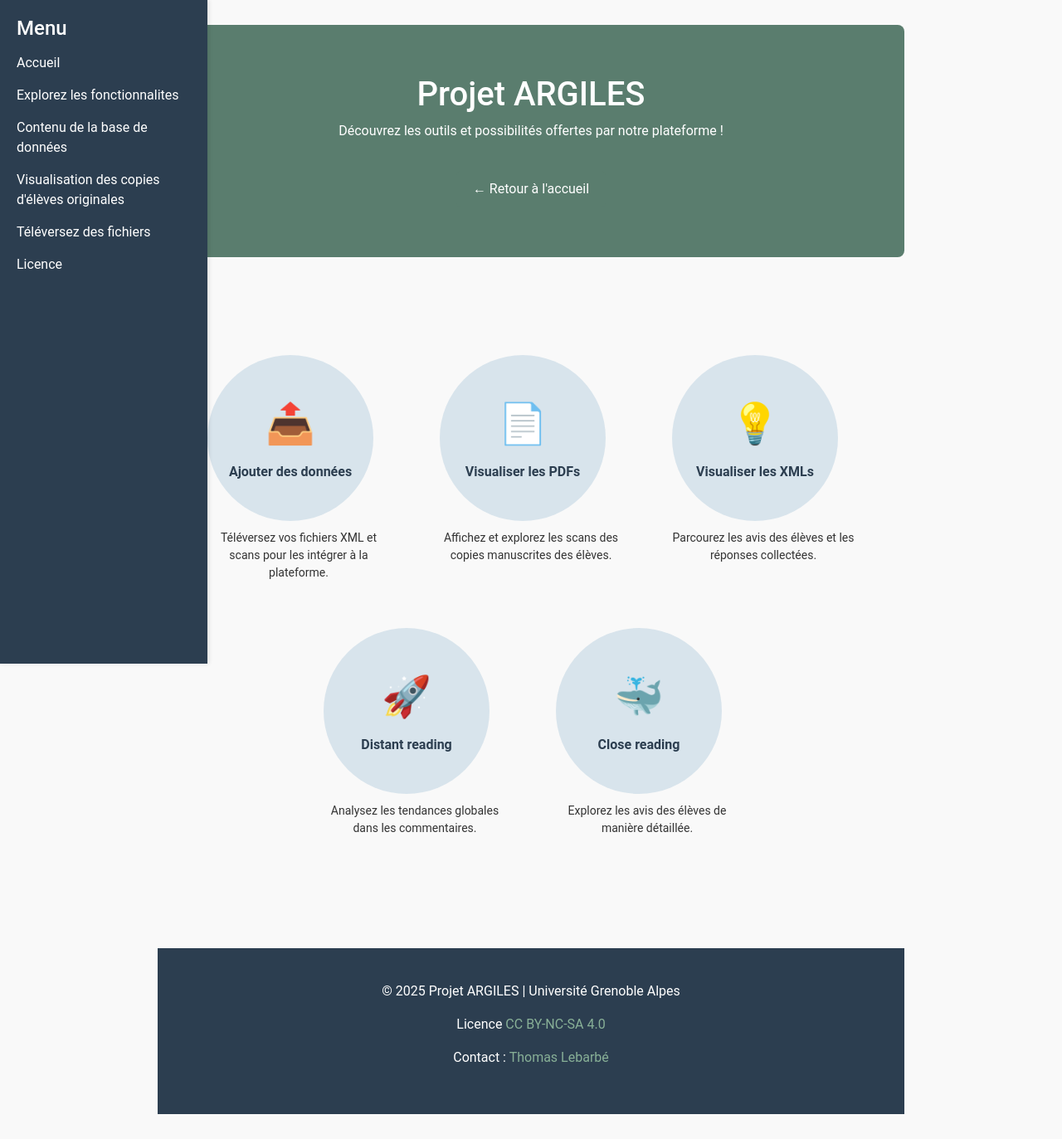
After one commit to zancap/ARGILES-Database-Management-and-NLP, a PHP site: page /functions.html in a window 1280 px wide. The commit adds this page. Shown: the whole page at 83% size. Run offline with PHP 8.4, Linux system fonts and the light colour scheme.

Commit message:
Add files via upload

```diff
--- /dev/null
+++ b/functions.html
@@ -0,0 +1,215 @@
+<!DOCTYPE html>
+<html lang="fr">
+<head>
+  <meta charset="UTF-8">
+  <meta name="viewport" content="width=device-width, initial-scale=1.0">
+  <title>Fonctionnalités - Projet ARGILES</title>
+  <!-- Bootstrap CSS -->
+  <link href="https://cdn.jsdelivr.net/npm/bootstrap@5.3.0/dist/css/bootstrap.min.css" rel="stylesheet">
+  <style>
+    /* Base Styling */
+    body {
+      font-family: 'Roboto', sans-serif;
+      background-color: #f9f9f9;
+      color: #333;
+      margin: 0;
+      padding: 0;
+      text-align: center;
+    }
+    /* Floating Sidebar */
+    .sidebar {
+      width: 250px;
+      position: fixed;
+      top: 0;
+      left: 0;
+      height: 100%;
+      background-color: #2c3e50;
+      color: #fff;
+      padding: 20px;
+      box-shadow: 2px 0 5px rgba(0,0,0,0.1);
+      z-index: 1000;
+      text-align: left;
+    }
+    .sidebar a {
+      color: #fff;
+      text-decoration: none;
+      display: block;
+      margin: 15px 0;
+      font-size: 16px;
+    }
+    .sidebar a:hover {
+      text-decoration: underline;
+    }
+    /* Header & Footer Styling */
+    .header-container,
+    .footer-container {
+      max-width: 900px;
+      margin: auto;
+      padding: 30px 0;
+      text-align: center;
+    }
+    header {
+      background-color: #5a7d6e;
+      color: #fff;
+      border-radius: 8px;
+	  padding: 60px 20px; /* Increased padding for more height */
+    }
+    footer {
+      background-color: #2c3e50;
+      color: #fff;
+      margin-top: 40px;
+	  padding: 40px 0;
+    }
+    footer a {
+      color: #88b097;
+      text-decoration: none;
+    }
+    footer a:hover {
+      text-decoration: underline;
+    }
+    /* Bubble Styling */
+    .bubble-container {
+      display: flex;
+      justify-content: center;
+      flex-wrap: wrap;
+      gap: 60px;
+      margin-top: 40px;
+    }
+    .bubble {
+      width: 200px;
+      height: 200px;
+      border-radius: 50%;
+      background-color: rgba(88, 144, 187, 0.2); /* Light transparent blue */
+      color: #2c3e50;
+      display: flex;
+      flex-direction: column;
+      align-items: center;
+      justify-content: center;
+      text-align: center;
+      font-size: 16px;
+      font-weight: bold;
+      text-decoration: none;
+      transition: transform 0.2s ease, background-color 0.3s ease;
+    }
+    .bubble:hover {
+      background-color: rgba(88, 144, 187, 0.4);
+      transform: scale(1.1);
+    }
+    .bubble .icon {
+      font-size: 48px;
+      margin-bottom: 10px;
+    }
+    /* Explanatory Text */
+    .description {
+      font-size: 14px;
+      color: #333;
+      max-width: 220px;
+      margin-top: 10px;
+    }
+    /* Back button */
+    .btn-back {
+      display: inline-block;
+      margin-top: 20px;
+      background-color: #5a7d6e;
+      color: #fff;
+      border: none;
+      padding: 10px 20px;
+      border-radius: 5px;
+      text-decoration: none;
+      transition: background-color 0.3s ease;
+    }
+    .btn-back:hover {
+      background-color: #4a665a;
+    }
+  </style>
+</head>
+<body>
+  <!-- Floating Sidebar -->
+  <div class="sidebar">
+    <h4>Menu</h4>
+    <a href="index.html">Accueil</a>
+	<a href="functions.html">Explorez les fonctionnalites</a>
+    <a href="database_visualization.php">Contenu de la base de données</a>
+    <a href="pdf_visualization.php">Visualisation des copies d'élèves originales</a>
+    <a href="upload.html">Téléversez des fichiers</a>
+    <a href="https://creativecommons.org/licenses/by-nc-sa/4.0/" target="_blank">Licence</a>
+  </div>
+
+  <!-- Header Section -->
+  <div class="header-container">
+    <header>
+      <h1>Projet ARGILES</h1>
+      <p>Découvrez les outils et possibilités offertes par notre plateforme !</p>
+      <a href="index.html" class="btn-back">← Retour à l'accueil</a>
+    </header>
+  </div>
+
+  <!-- Bubble Navigation -->
+  <div class="container py-5">
+
+    <!-- First Row -->
+    <div class="bubble-container">
+      <!-- Ajouter des données -->
+      <div>
+        <a href="upload.html" class="bubble">
+          <div class="icon">📤</div>
+          Ajouter des données
+        </a>
+        <p class="description">Téléversez vos fichiers XML et scans pour les intégrer à la plateforme.</p>
+      </div>
+
+      <!-- Visualiser les PDFs -->
+      <div>
+        <a href="pdf_visualization.php" class="bubble">
+          <div class="icon">📄</div>
+          Visualiser les PDFs
+        </a>
+        <p class="description">Affichez et explorez les scans des copies manuscrites des élèves.</p>
+      </div>
+
+      <!-- Visualiser les XMLs -->
+      <div>
+        <a href="database_visualization.php" class="bubble">
+          <div class="icon">💡</div>
+          Visualiser les XMLs
+        </a>
+        <p class="description">Parcourez les avis des élèves et les réponses collectées.</p>
+      </div>
+    </div>
+
+    <!-- Second Row -->
+    <div class="bubble-container">
+      <!-- Lecture distante -->
+      <div>
+        <a href="distant_reading.html" class="bubble">
+          <div class="icon">🚀</div>
+          Distant reading
+        </a>
+        <p class="description">Analysez les tendances globales dans les commentaires.</p>
+      </div>
+
+      <!-- Lecture rapprochée -->
+      <div>
+        <a href="close_reading.html" class="bubble">
+          <div class="icon">🐳</div>
+          Close reading
+        </a>
+        <p class="description">Explorez les avis des élèves de manière détaillée.</p>
+      </div>
+    </div>
+
+  </div>
+
+  <!-- Footer Section -->
+  <div class="footer-container">
+    <footer>
+      <p>© 2025 Projet ARGILES | Université Grenoble Alpes</p>
+      <p>Licence <a href="https://creativecommons.org/licenses/by-nc-sa/4.0/" target="_blank">CC BY-NC-SA 4.0</a></p>
+      <p>Contact : <a href="https://www.univ-grenoble-alpes.fr/thomas-lebarbe-538931.kjsp" target="_blank">Thomas Lebarbé</a></p>
+    </footer>
+  </div>
+
+  <!-- Bootstrap JS -->
+  <script src="https://cdn.jsdelivr.net/npm/bootstrap@5.3.0/dist/js/bootstrap.bundle.min.js"></script>
+</body>
+</html>
--- /dev/null
+++ b/phpinfo.php
@@ -0,0 +1,3 @@
+<?php
+phpinfo();
+?>
```
Also changed, not shown: database_visualization.php (+145 -51 lines), index.html (+49 -64 lines), upload.html (+92 -25 lines), upload_xml.php (+5 -5 lines).
